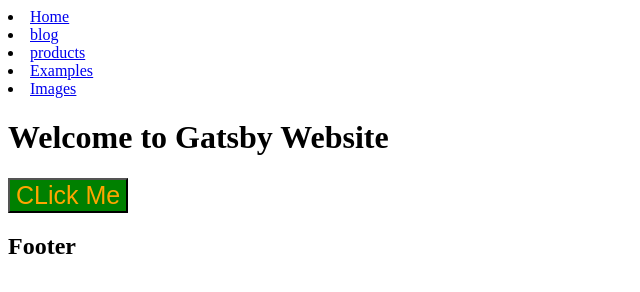
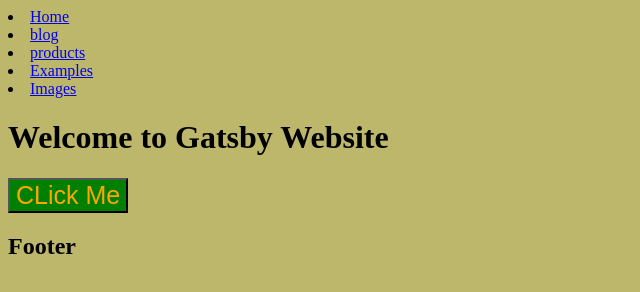
Before and after one commit to JunaidKhanEU/gatsy-test, a Gatsby site: page / in a window 1280 px wide. Shown: the whole page, without its empty margins (0-640 px from the left). Built offline with nearby package versions, Linux system fonts and the light colour scheme; Gatsby itself is replaced by a stand-in of ours.

Commit message:
background

```diff
--- a/src/styles/layout.css
+++ b/src/styles/layout.css
@@ -1,3 +1,6 @@
+body {
+  background: darkkhaki;
+}
 .images {
   text-align: center;
   text-transform: capitalize;
```
